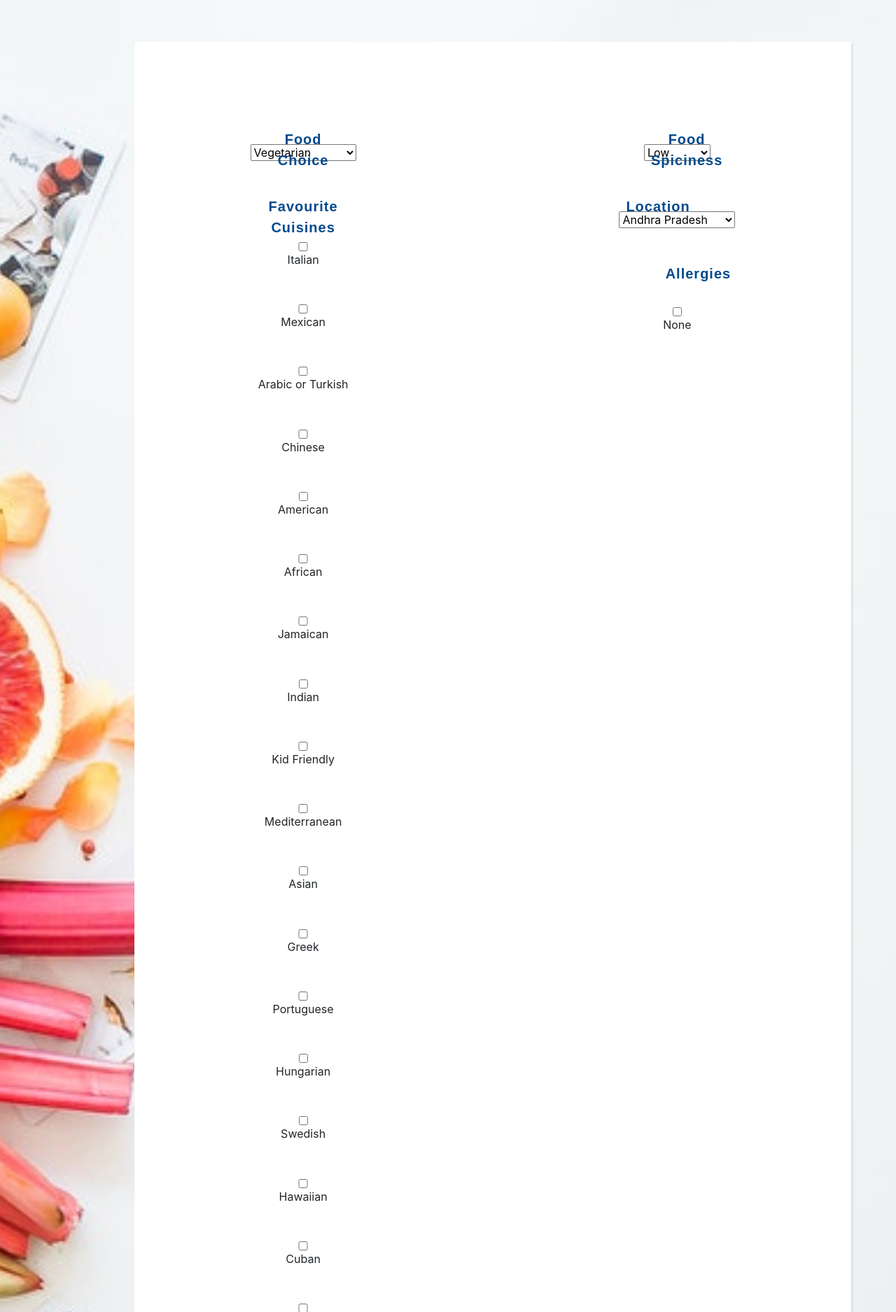
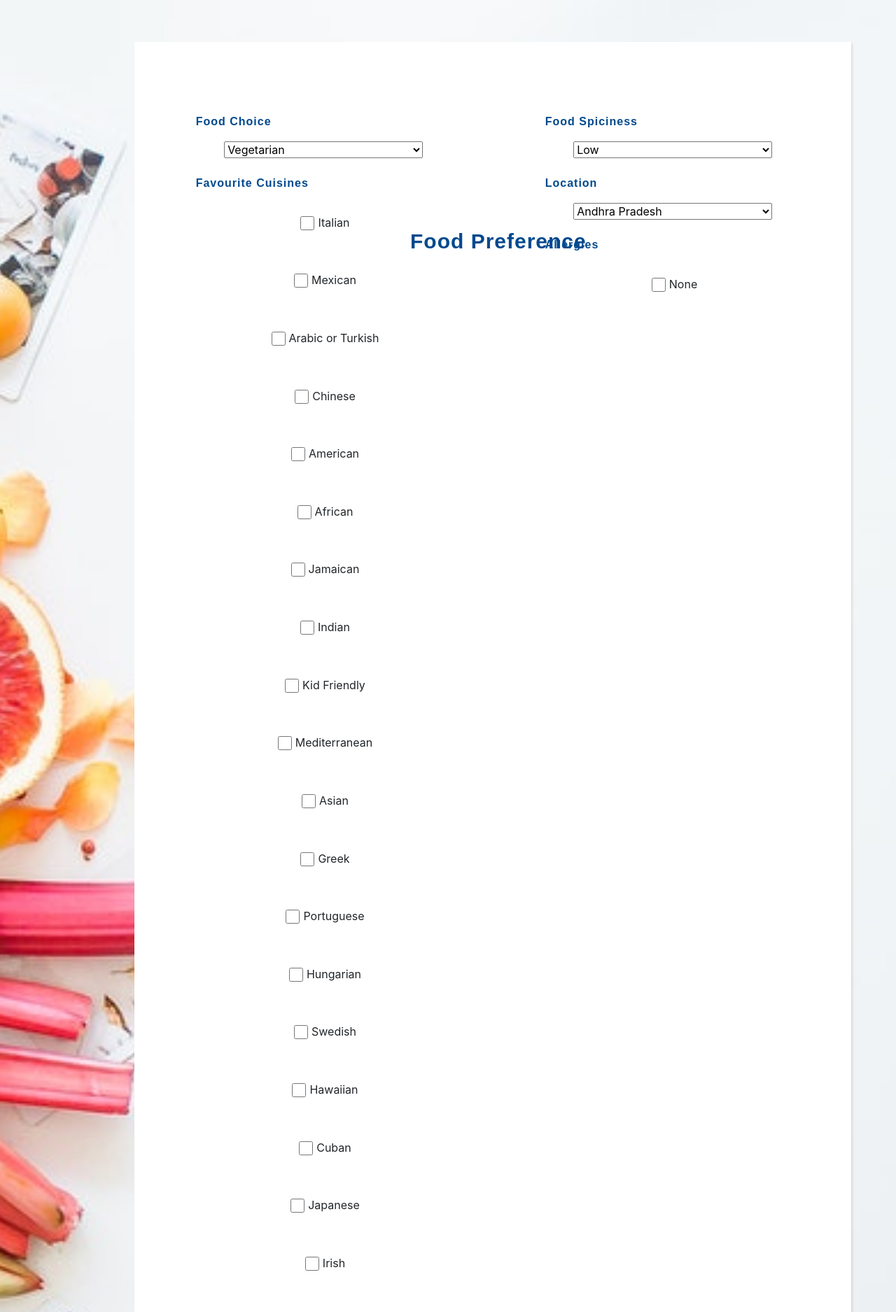
Before and after one commit to kshitij02/SE_Project, a Flask app: page /Register in a window 1280 px wide. Shown: the top 1875 px of the page at 70% size. Run offline with Flask 2, Linux system fonts and the light colour scheme; data that the repository does not hold is empty; some libraries are stand-ins or nearby versions.

Commit message:
Food Preference Page modified

```diff
--- a/app/templates/Food_Preference.html
+++ b/app/templates/Food_Preference.html
@@ -1,11 +1,9 @@
 <!-- Loads at route : "/FoodPreferenceForm"
 Loads when Register button is clicked on Registration Page
-
 Form with fields: Favourite cuisines (Dropdown, Multiple selection allowed),
                   Food Spiciness (Dropdown), Allergies (Dropdown with ingredients
                   in dataabse along with "None" and "Other" option), Location (Dropdown with Indian states)
 Buttons : DONE, SKIP
-
 On click SKIP button: Redirects to route "/Logging" or function Logging()
 On click DONE button: Redirects to route "/Food_Prefernce_Data" or function Food_Prefernce_Data()
                       Submit form data
@@ -25,28 +23,45 @@ On click DONE button: Redirects to route "/Food_Prefernce_Data" or function Food
   <script src="//maxcdn.bootstrapcdn.com/bootstrap/4.1.1/js/bootstrap.min.js"></script>
   <script src="//cdnjs.cloudflare.com/ajax/libs/jquery/3.2.1/jquery.min.js"></script>
 
+<style>
+  label {
+  display: block;
+  padding-left: 15px;
+  text-indent: -15px;
+}
+input {
+  width: 30px;
+  height: 20px;
+  padding: 0;
+  margin:0;
+  vertical-align: bottom;
+  position: relative;
+  top: -1px;
+  *overflow: hidden;
+}
+  </style>
   </head>
   <!-- 00498d -->
   <body style="background-color:#00498d; width: 80%; margin-left:15%;">
-    <p class="label-txt" style="text-align: center; color : #00498d; font-size : 30px;"><b>Food Preference</b></p>
+    <p class="label-txt" style="text-align: center; color : #00498d; font-size : 30px; top:12%; left:45%;"><b>Food Preference</b></p>
 
-    <form action="/" method="post" style="background-color:white;width: 100%;height: 85%">
+    <form action="/" method="post" style="background-color:white;width: 100%;height: 85%; margin-left:0px; margin-right:0px; padding:2%;">
 
       <div>
-        <div style="float: left;">
-          <label>
-            <p class="label-txt" style="text-align: center; color : #00498d; font-size : 20px;"><b>Food Choice</b></p>
-            <select id="foodchoice" name="foodchoice">
+        <div style="float: left; width:40%;">
+          <label style="width:100%;">
+            <p class="label-txt" style="text-align: left; color : #00498d; font-size : 1rem;"><b>Food Choice</b></p>
+            <br>
+            <select id="foodchoice" name="foodchoice" style="width:80%;">
               <option value="Vegetarian">Vegetarian </option>
               <option value="Non-Vegetarian">Non - Vegetarian</option>
               <option value="Eggitarian">Eggitarian</option>
               <option value="Vegan">Vegan</option>
             </select>
           </label>
-          <br>
-          <br>
-          <label>
-            <p class="label-txt" style="text-align: center; color : #00498d; font-size : 20px;"><b>Favourite Cuisines</b></p>
+
+          <label style="width:100%;">
+            <p class="label-txt" style="text-align: left; color : #00498d; font-size : 1rem;"><b>Favourite Cuisines</b></p>
             <div class="checkbox"><label><input type="checkbox" name="cuisine" value="Italian">Italian</label></div>
             <div class="checkbox"><label><input type="checkbox" name="cuisine" value="Mexican">Mexican</label></div>
             <div class="checkbox"><label><input type="checkbox" name="cuisine" value="Arabic or Turkish">Arabic or Turkish</label></div>
@@ -76,20 +91,21 @@ On click DONE button: Redirects to route "/Food_Prefernce_Data" or function Food
           </label>
         </div>
 
-        <div style="float: right;">
-          <label>
-            <p class="label-txt" style="text-align: center; color : #00498d; font-size : 20px;"><b>Food Spiciness</b></p>
-            <select id="spiciness" name="spiciness">
+        <div style="float: right;  width:40%;">
+          <label style="width:100%;">
+            <p class="label-txt" style="text-align: left; color : #00498d; font-size : 1rem;"><b>Food Spiciness</b></p>
+            <br>
+            <select id="spiciness" name="spiciness" style="width:80%;">
               <option value="Low">Low</option>
               <option value="Moderate">Moderate</option>
               <option value="High">High</option>
             </select>
           </label>
-          <br>
-          <br>
-          <label>
-            <p class="label-txt" style="text-align: center; color : #00498d; font-size : 20px;"><b>Location</b></p>
-            <select id="location" name="location">
+
+          <label style="width:100%;">
+            <p class="label-txt" style="text-align: left; color : #00498d; font-size : 1rem;"><b>Location</b></p>
+            <br>
+            <select id="location" name="location" style="width:80%;">
               <option value="Andhra Pradesh">Andhra Pradesh</option>
               <option value="Arunachal Pradesh">Arunachal Pradesh</option>
               <option value="Assam">Assam</option>
@@ -120,10 +136,10 @@ On click DONE button: Redirects to route "/Food_Prefernce_Data" or function Food
               <option value="WestBengal">West Bengal</option>
             </select>
           </label>
-          <br>
-          <br>
-          <label>
-            <p class="label-txt" style="text-align: center; color : #00498d; font-size : 20px;"><b>Allergies</b></p>
+
+          <label style="width:100%;">
+            <p class="label-txt" style="text-align: left; color : #00498d; font-size : 1rem;"><b>Allergies</b></p>
+
             <div class="checkbox"><label><input type="checkbox" name="allergy" value="No">None</label></div>
             {% for product in ProductList %}
             <div class="checkbox"><label><input type="checkbox" name="allergy" value="{{ product[1] }}">{{ product[1] }}</label></div>
@@ -132,9 +148,9 @@ On click DONE button: Redirects to route "/Food_Prefernce_Data" or function Food
         </div>
 
       </div>
-      <div class="btn-group" >
-          <button  type="submit" style="font-size: 1em;background-color:#FFB81C" formaction="{{ url_for('Food_Preference_Form') }}">DONE</button>
-          <button  type="submit" style="font-size: 1em;background-color:#FFB81C" formaction="{{ url_for('Logging') }}">SKIP</button>
+      <div class="btn-group" style="position: absolute; bottom: 10%; left: 40%; padding: unset;margin: unset;">
+          <button  type="submit" style="font-size: 1em;background-color:#FFB81C; width:200px;" formaction="{{ url_for('Food_Preference_Form') }}">DONE</button>
+          <button  type="submit" style="font-size: 1em;background-color:#FFB81C; width:200px; margin-left:20px;" formaction="{{ url_for('Logging') }}">SKIP</button>
       </div>
 
     </form>
```
